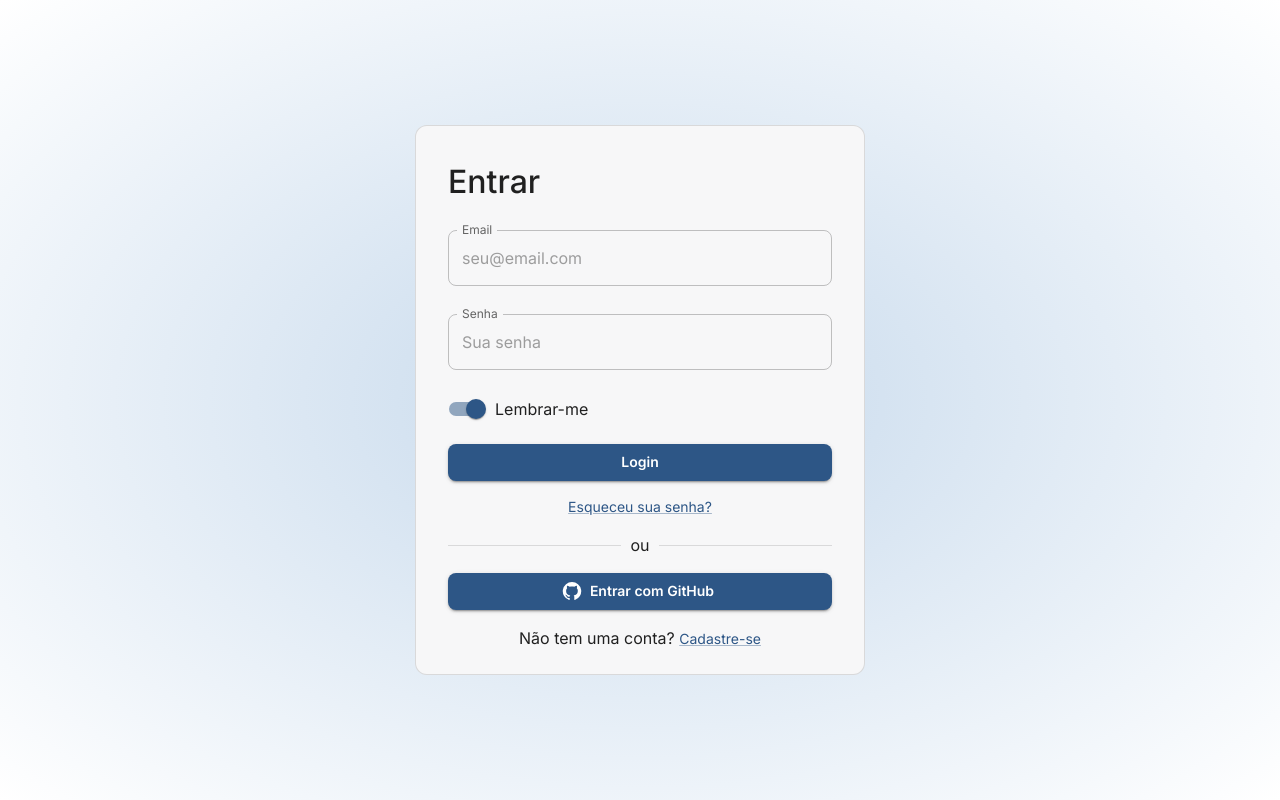
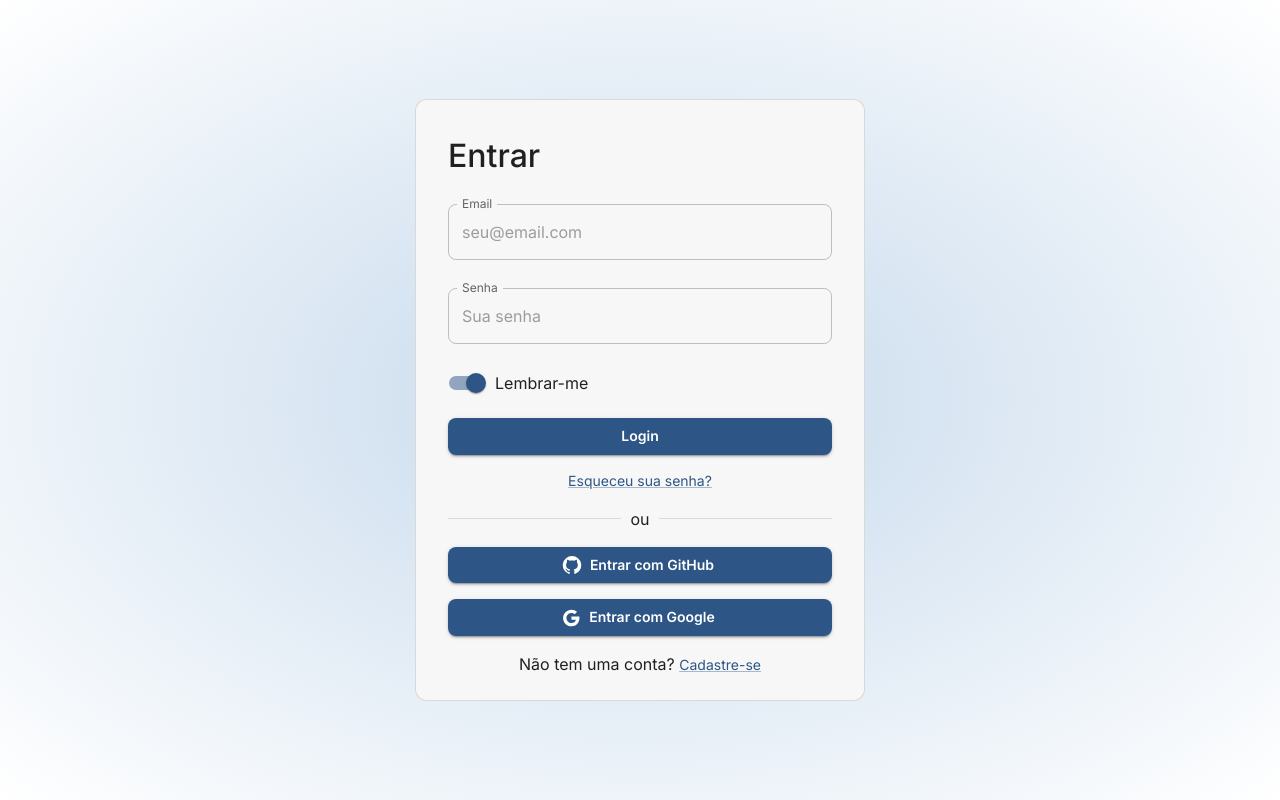
Before and after one commit to xDalete/frota-track, a Next.js app: page /login in a window 1280 px wide. Built offline with nearby package versions, Linux system fonts and the light colour scheme; what @mui/material-nextjs would draw is missing.

Commit message:
Google Oauth

```diff
--- a/app/login/page.tsx
+++ b/app/login/page.tsx
@@ -1,9 +1,9 @@
 "use client";
 
 import { Box, Button, Card, CardContent, Divider, Link, Typography, useColorScheme } from "@mui/material";
-import GitHubIcon from "@mui/icons-material/GitHub";
 import { signIn } from "next-auth/react";
 import LoginForm from "@/components/login/LoginForm";
+import { GitHub, Google } from "@mui/icons-material";
 
 export default function SignInPage() {
   const { mode } = useColorScheme();
@@ -11,6 +11,10 @@ export default function SignInPage() {
   // TODO: integrar a recuperação de senha, o reset de senha e a autenticação real do backend quando a API estiver pronta.
   const handleGithubLogin = () => {
     signIn("github", { redirectTo: "/dashboard" });
+  };
+
+  const handleGoogleLogin = () => {
+    signIn("google", { redirectTo: "/dashboard" });
   };
 
   return (
@@ -52,10 +56,20 @@ export default function SignInPage() {
               variant="contained"
               color="primary"
               onClick={handleGithubLogin}
-              startIcon={<GitHubIcon />}
+              startIcon={<GitHub />}
               type="submit"
             >
               Entrar com GitHub
+            </Button>
+            <Button
+              fullWidth
+              variant="contained"
+              color="primary"
+              onClick={handleGoogleLogin}
+              startIcon={<Google />}
+              type="submit"
+            >
+              Entrar com Google
             </Button>
 
             <Typography sx={{ textAlign: "center" }}>
--- a/auth.ts
+++ b/auth.ts
@@ -1,7 +1,8 @@
 import NextAuth from "next-auth";
 import GitHub from "next-auth/providers/github";
+import Google from "next-auth/providers/google";
 
 export const { handlers, signIn, signOut, auth } = NextAuth({
   trustHost: true,
-  providers: [GitHub]
+  providers: [GitHub, Google]
 });
```
